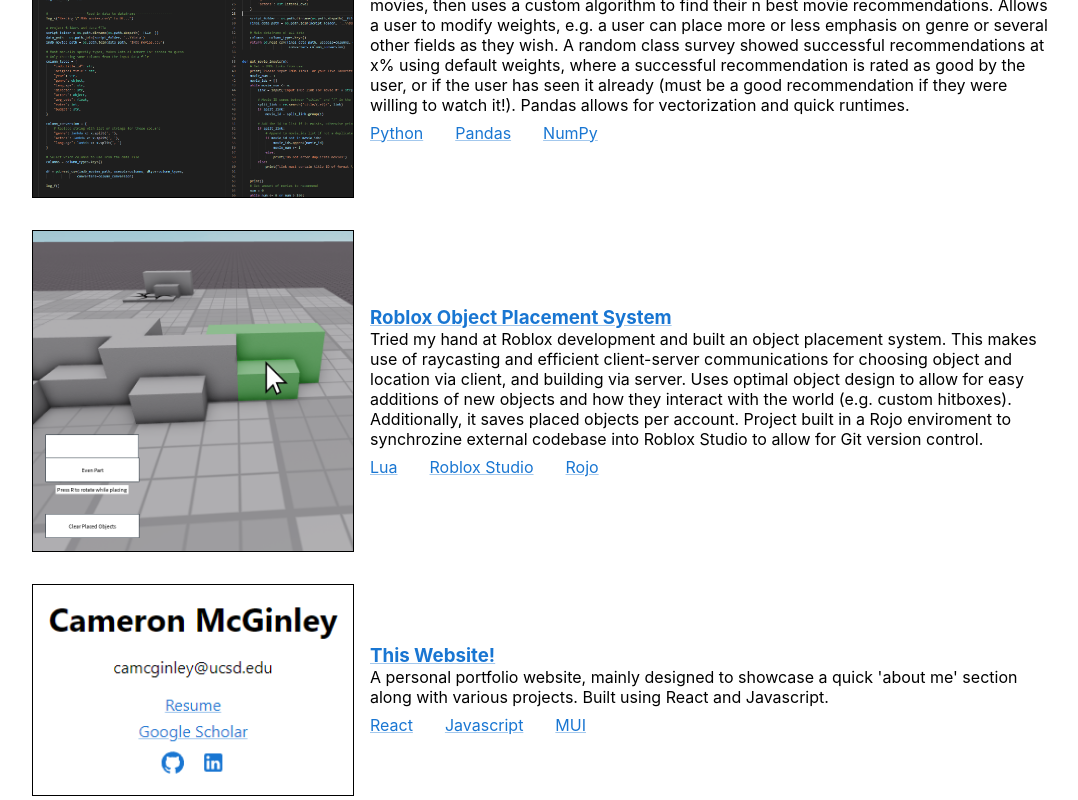
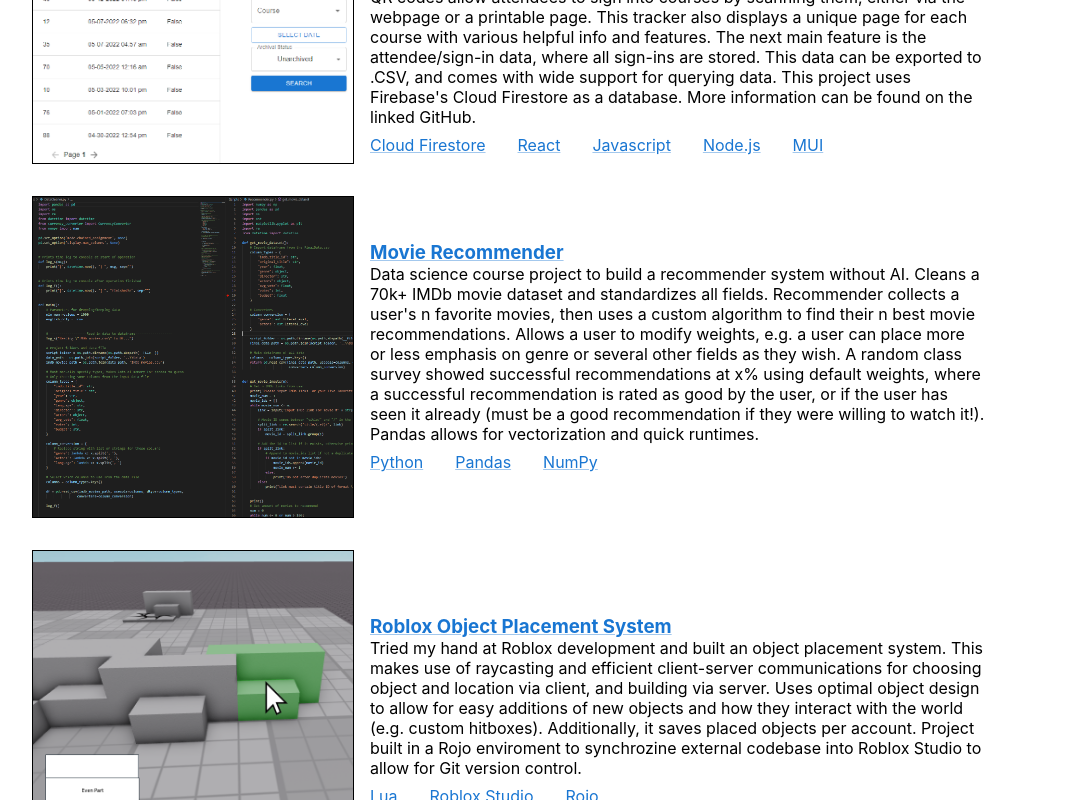
Before and after one commit to cameronmcginley/cameronmcginley.github.io, a React (Create React App) app: page / in a window 1280 px wide. Shown: the part 1160-1960 px from the top of the page, without its empty margins (96-1174 px from the left). Built offline with nearby package versions, Linux system fonts and the light colour scheme.

Commit message:
Add course dashboard project

```diff
--- a/src/App.css
+++ b/src/App.css
@@ -34,6 +34,7 @@ p {
   flex-direction: column;
   justify-content: center;
   padding-left: 1rem;
+  width: 60%;
 }
 
 .projectCard-attributes {
@@ -53,6 +54,7 @@ p {
   }
   .projectCard-info {
     padding-left: 0;
+    width: 100%;
   }
 }
 
--- a/src/Components/Projects.js
+++ b/src/Components/Projects.js
@@ -6,6 +6,35 @@ const Projects = (props) => {
     return (
         <div name="Projects" className="section publications">
             <h2 className="underline">Projects</h2>
+            <ProjectCard cardData={{
+                title: "Course Sign-In Dashboard App",
+                link: "https://github.com/cameronmcginley/CourseDashboard/",
+                description: "This web app serves as a dashboard for courses and attendees. It provides an easy to use back-end for course instructors or administrators to handle course data and attendee data. One primary feature is the course tracker, where instructors can input their courses to automatically generate QR codes. These QR codes allow attendees to sign into courses by scanning them, either via the webpage or a printable page. This tracker also displays a unique page for each course with various helpful info and features. The next main feature is the attendee/sign-in data, where all sign-ins are stored. This data can be exported to .CSV, and comes with wide support for querying data. This project uses Firebase's Cloud Firestore as a database. More information can be found on the linked GitHub.",
+                image: "project-coursesignindashboard-image.png",
+                tools: [
+                    {
+                        text: "Cloud Firestore",
+                        link: "https://firebase.google.com/docs/firestore"
+                    },
+                    {
+                        text: "React",
+                        link: "https://reactjs.org/"
+                    },
+                    {
+                        text: "Javascript",
+                        link: "https://developer.mozilla.org/en-US/docs/Web/JavaScript"
+                    },
+                    {
+                        text: "Node.js",
+                        link: "https://nodejs.org/en/"
+                    },
+                    {
+                        text: "MUI",
+                        link: "https://mui.com/"
+                    },
+                ],
+            }}/>
+
             <ProjectCard cardData={{
                 title: "Movie Recommender",
                 link: "https://github.com/cameronmcginley/MovieRecommender",
@@ -63,13 +92,11 @@ const Projects = (props) => {
                         link: "https://developer.mozilla.org/en-US/docs/Web/JavaScript"
                     },
                     {
-                        text: "MUI",
-                        link: "https://mui.com/"
+                        text: "Node.js",
+                        link: "https://nodejs.org/en/"
                     },
                 ],
             }}/>
-
-
         </div>
     )
 }
```
Also changed, not shown: public/images/project-coursesignindashboard-image.PNG (added).
